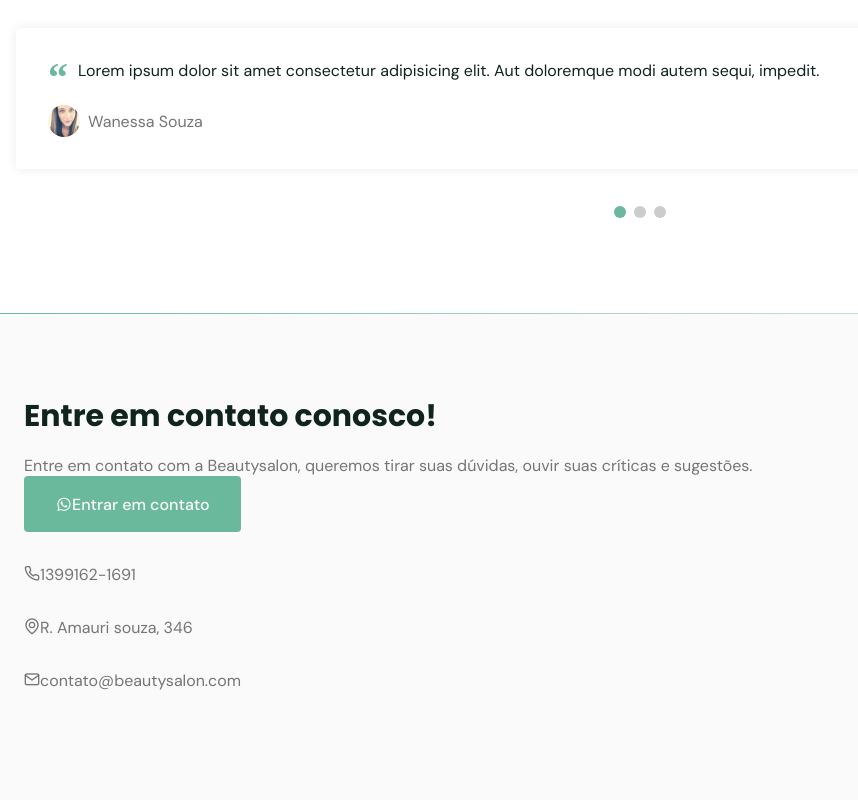
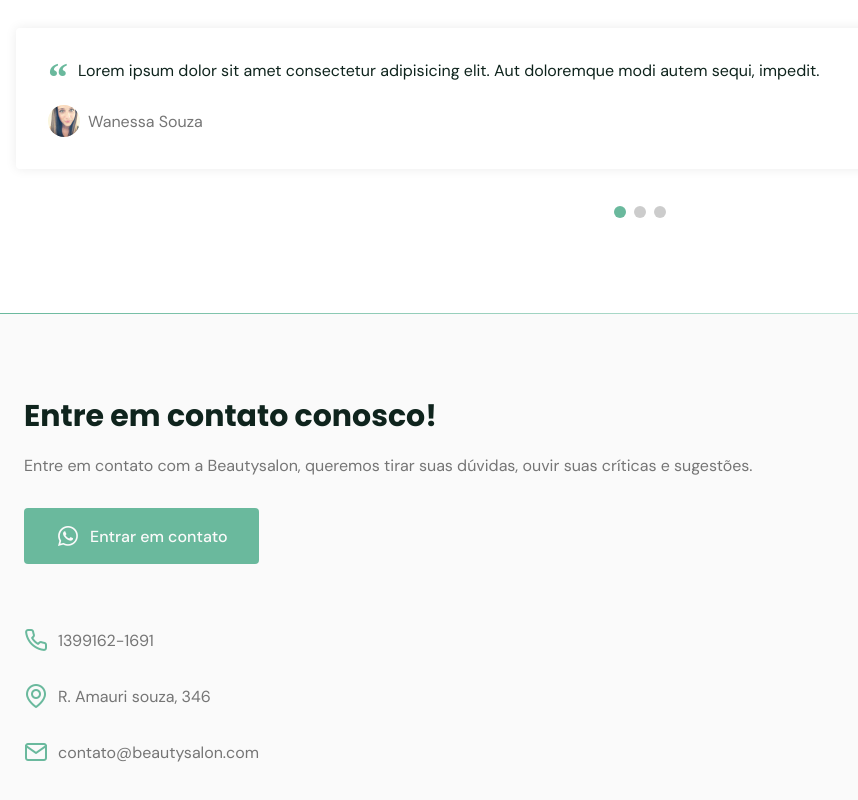
Before and after one commit to letty-Rock/NLW, a plain HTML site: page index.html in a window 1280 px wide. Shown: the part 4259-5059 px from the top of the page, without its empty margins (0-858 px from the left). Before the commit the page ends 5030 px from the top, so only its background shows below. Drawn offline with nearby package versions, Linux system fonts and the light colour scheme; files whose address does not match are found by name.

Commit message:
Update style.css

```diff
--- a/style.css
+++ b/style.css
@@ -382,3 +382,27 @@ nav.show div.icon-close {
   background: var(--base-color);
 }
 /*=======Contact=========*/
+#contact .grid {
+  gap: 4rem;
+}
+#contact .text p {
+  margin-bottom: 2rem;
+}
+
+#contact .button i,
+#contact ul li i {
+  font-size: 1.5rem;
+  margin-right: 0.625rem;
+}
+
+#contact ul.grid {
+  gap: 2rem;
+}
+
+#contact ul li {
+  display: flex;
+  align-items: center;
+}
+#contact ul li i {
+  color: var(--base-color);
+}
```
